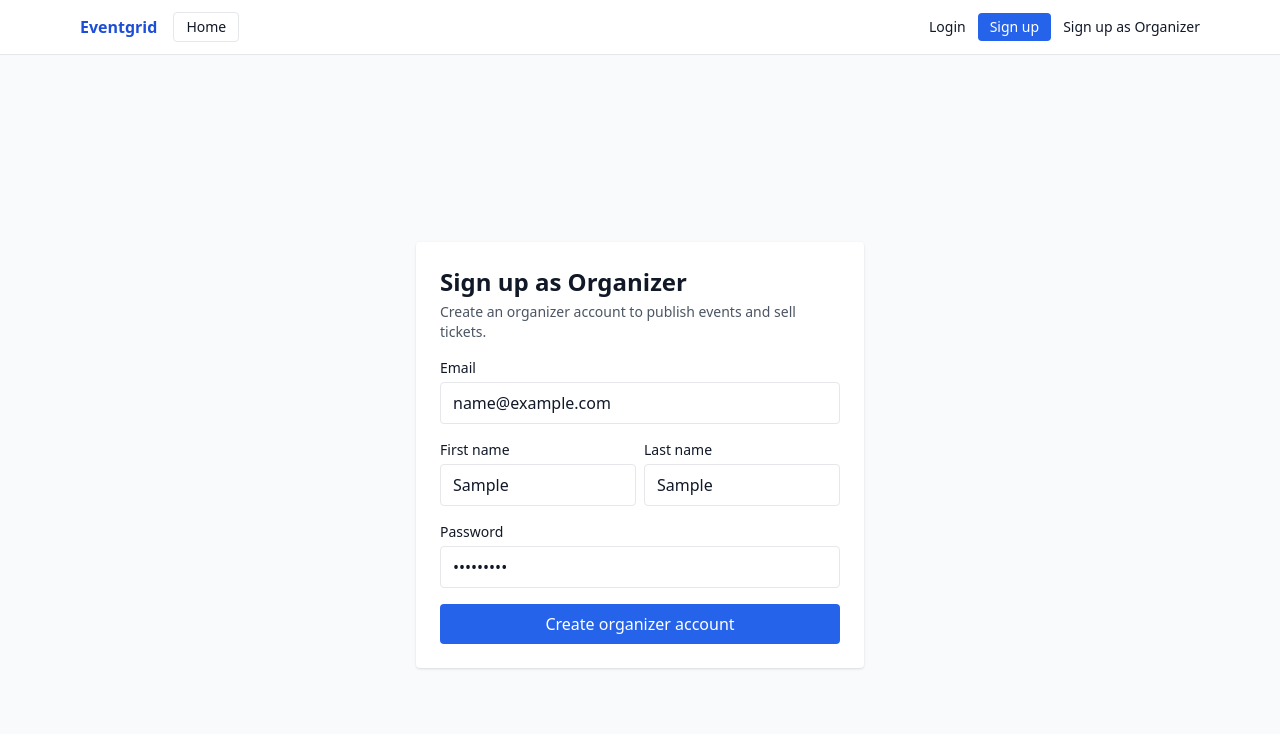
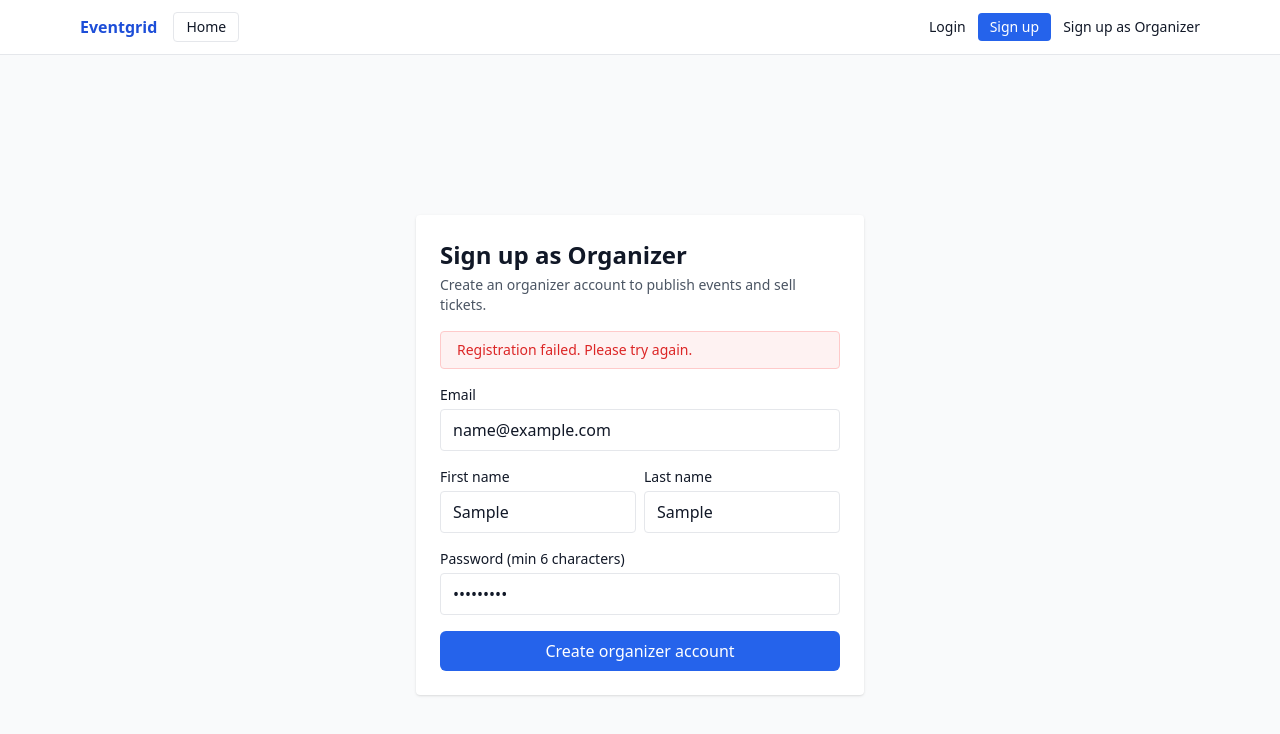
Before and after one commit to ryankiprop/event-grid, a React (Vite) app in the folder frontend/: page /register-organizer in a window 1280 px wide. Both pictures are taken after typing "name@example.com", "Sample", "Sample", "Sample123" into the empty fields and a click on the button "Create organizer account". Shown: the top 734 px of the page. Built offline with nearby package versions, Linux system fonts and the light colour scheme; no server answers.

Commit message:
register organizer error proper loggong

```diff
--- a/frontend/src/context/AuthContext.jsx
+++ b/frontend/src/context/AuthContext.jsx
@@ -71,14 +71,33 @@ export function AuthProvider ({ children }) {
     navigate('/')
   }
 
-  const registerOrganizer = async (values) => {
+  const registerOrganizer = async (values, { setSubmitting, setFieldError }) => {
+    try {
       const res = await registerOrganizerRequest(values)
+      if (res.errors) {
+        // Handle validation errors
+        Object.entries(res.errors).forEach(([field, message]) => {
+          setFieldError(field, Array.isArray(message) ? message[0] : message)
+        })
+        return
+      }
+
+      if (res.token && res.user) {
         setToken(res.token)
         setUser(res.user)
         localStorage.setItem('token', res.token)
         localStorage.setItem('user', JSON.stringify(res.user))
         setAuthToken(res.token)
         navigate('/create-event')
+      } else {
+        throw new Error('Invalid response from server')
+      }
+    } catch (error) {
+      console.error('Registration failed:', error)
+      setFieldError('form', error.response?.data?.message || 'Registration failed. Please try again.')
+    } finally {
+      setSubmitting(false)
+    }
   }
 
   const logout = () => {
--- a/frontend/src/pages/auth/RegisterOrganizer.jsx
+++ b/frontend/src/pages/auth/RegisterOrganizer.jsx
@@ -1,7 +1,7 @@
 import { Formik, Form, Field, ErrorMessage } from 'formik'
 import { useAuth } from '../../context/AuthContext'
 
-export default function RegisterOrganizer () {
+export default function RegisterOrganizer() {
   const { registerOrganizer } = useAuth()
 
   return (
@@ -9,30 +9,48 @@ export default function RegisterOrganizer () {
       <div className='w-full max-w-md bg-white shadow rounded p-6'>
         <h1 className='text-2xl font-semibold mb-1'>Sign up as Organizer</h1>
         <p className='text-sm text-gray-600 mb-4'>Create an organizer account to publish events and sell tickets.</p>
-        <Formik initialValues={{ email: '', password: '', first_name: '', last_name: '' }} onSubmit={registerOrganizer}>
-          {({ isSubmitting }) => (
+        <Formik
+          initialValues={{ email: '', password: '', first_name: '', last_name: '' }}
+          onSubmit={(values, { setSubmitting, setFieldError }) => {
+            return registerOrganizer(values, { setSubmitting, setFieldError })
+          }}
+          validateOnBlur={false}
+          validateOnChange={false}
+        >
+          {({ isSubmitting, errors }) => (
             <Form className='space-y-4'>
+              {errors.form && (
+                <div className='bg-red-50 border border-red-200 text-red-600 px-4 py-2 rounded text-sm'>
+                  {errors.form}
+                </div>
+              )}
               <div>
                 <label className='block text-sm mb-1'>Email</label>
                 <Field name='email' type='email' className='w-full border rounded px-3 py-2' />
-                <ErrorMessage name='email' component='div' className='text-red-500 text-sm' />
+                <ErrorMessage name='email' component='div' className='text-red-500 text-sm mt-1' />
               </div>
               <div className='grid grid-cols-2 gap-2'>
                 <div>
                   <label className='block text-sm mb-1'>First name</label>
                   <Field name='first_name' className='w-full border rounded px-3 py-2' />
+                  <ErrorMessage name='first_name' component='div' className='text-red-500 text-sm mt-1' />
                 </div>
                 <div>
                   <label className='block text-sm mb-1'>Last name</label>
                   <Field name='last_name' className='w-full border rounded px-3 py-2' />
+                  <ErrorMessage name='last_name' component='div' className='text-red-500 text-sm mt-1' />
                 </div>
               </div>
               <div>
-                <label className='block text-sm mb-1'>Password</label>
+                <label className='block text-sm mb-1'>Password (min 6 characters)</label>
                 <Field name='password' type='password' className='w-full border rounded px-3 py-2' />
-                <ErrorMessage name='password' component='div' className='text-red-500 text-sm' />
+                <ErrorMessage name='password' component='div' className='text-red-500 text-sm mt-1' />
               </div>
-              <button type='submit' disabled={isSubmitting} className='w-full bg-primary-600 text-white py-2 rounded'>
+              <button
+                type='submit'
+                disabled={isSubmitting}
+                className='w-full bg-primary-600 hover:bg-primary-700 text-white py-2 px-4 rounded-md transition duration-200 disabled:opacity-50 disabled:cursor-not-allowed'
+              >
                 {isSubmitting ? 'Creating organizer...' : 'Create organizer account'}
               </button>
             </Form>
```
Lines whose indentation alone changed are shown as unchanged.
